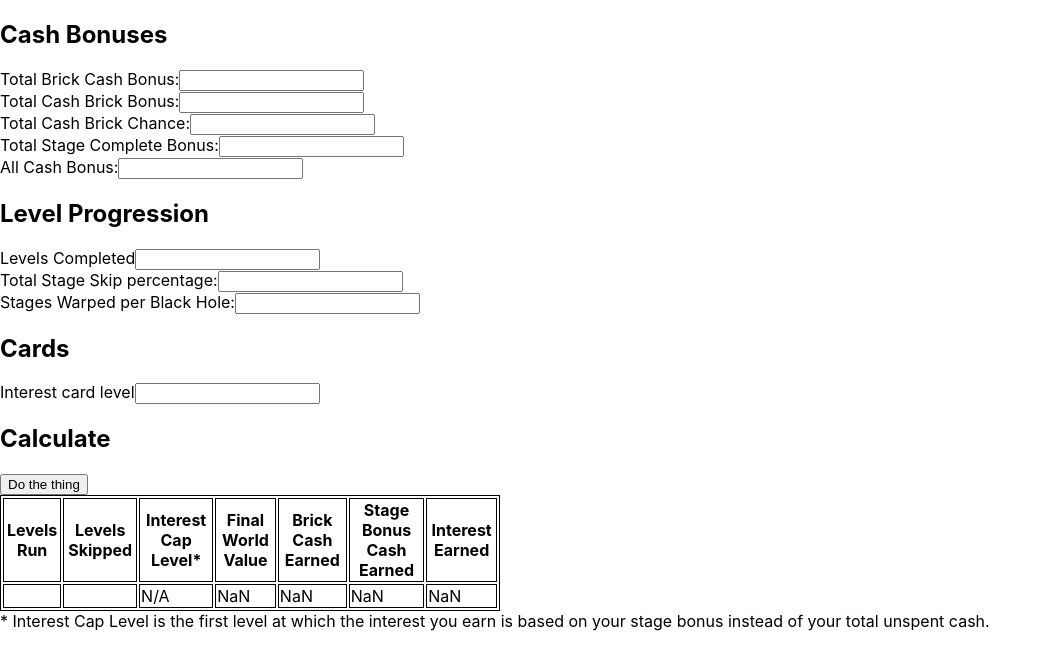
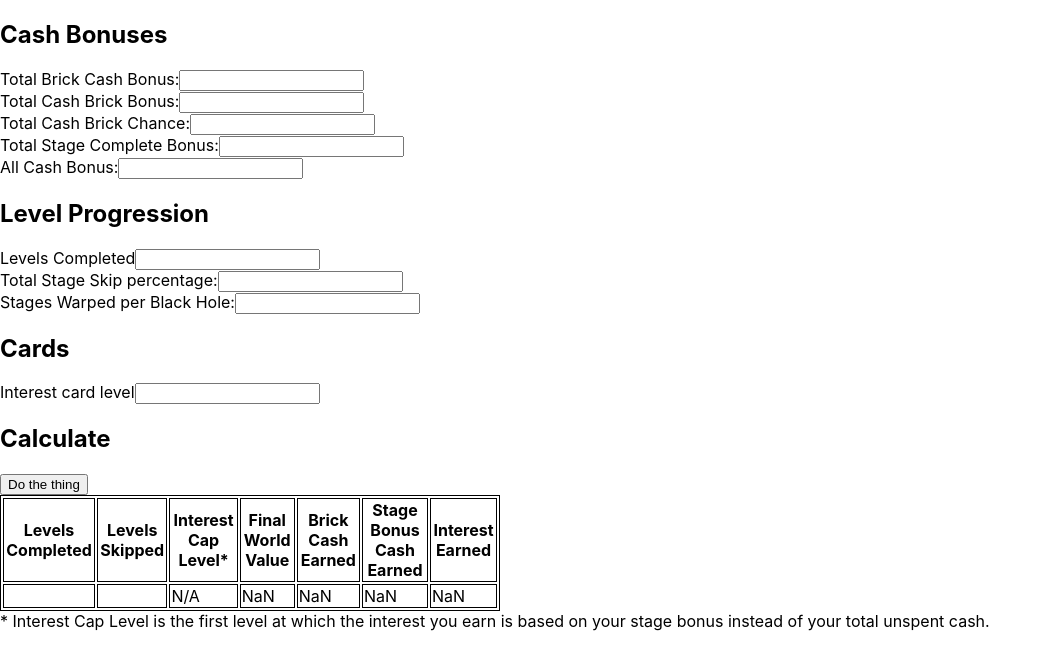
Before and after one commit to TheJosephChen/ibb-cash-sim, a React (Create React App) app: page / in a window 1280 px wide. Shown: the top 670 px of the page, without its empty margins (0-1047 px from the left). Built offline with nearby package versions, Linux system fonts and the light colour scheme.

Commit message:
Rename Levels run to completed

```diff
--- a/src/App.js
+++ b/src/App.js
@@ -120,7 +120,7 @@ function App() {
       <table style={{ width: 500 }}>
         <thead>
           <tr>
-            <th>Levels Run</th>
+            <th>Levels Completed</th>
             <th>Levels Skipped</th>
             <th>Interest Cap Level*</th>
             <th>Final World Value</th>
```
